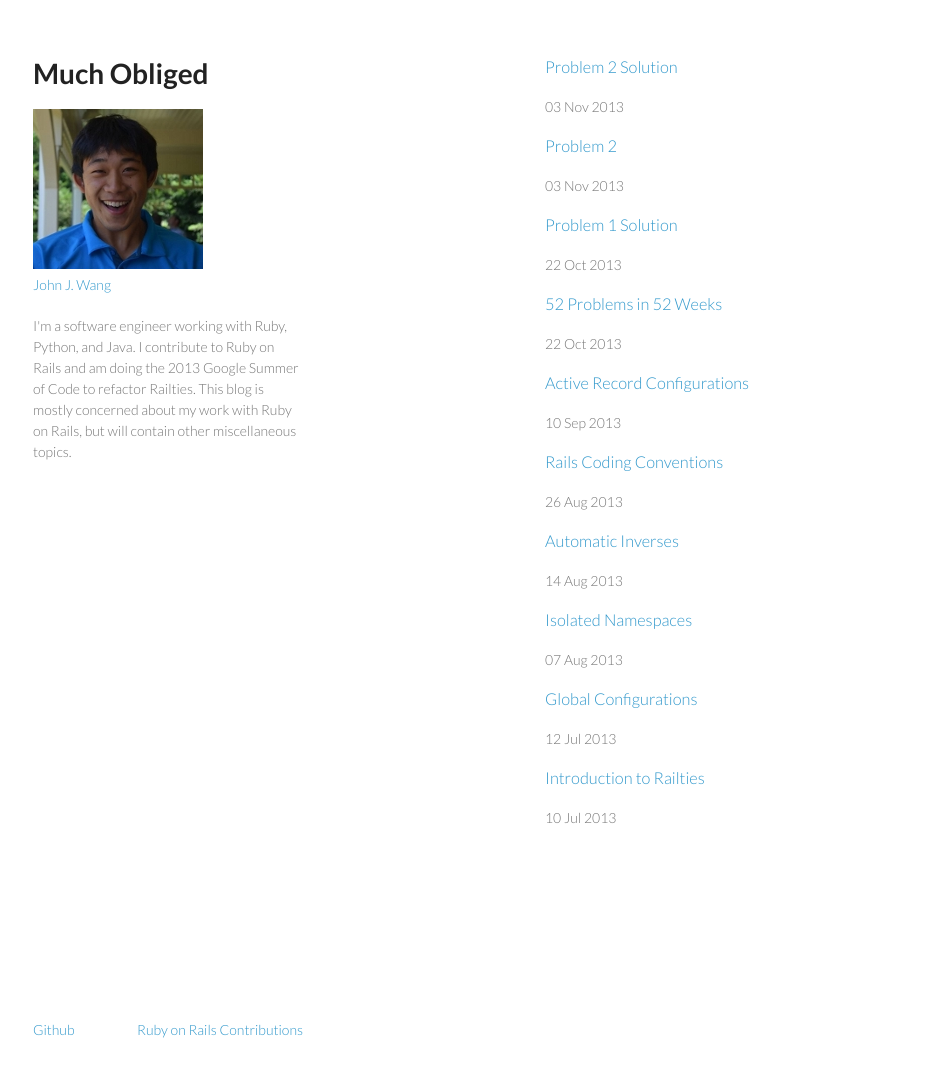
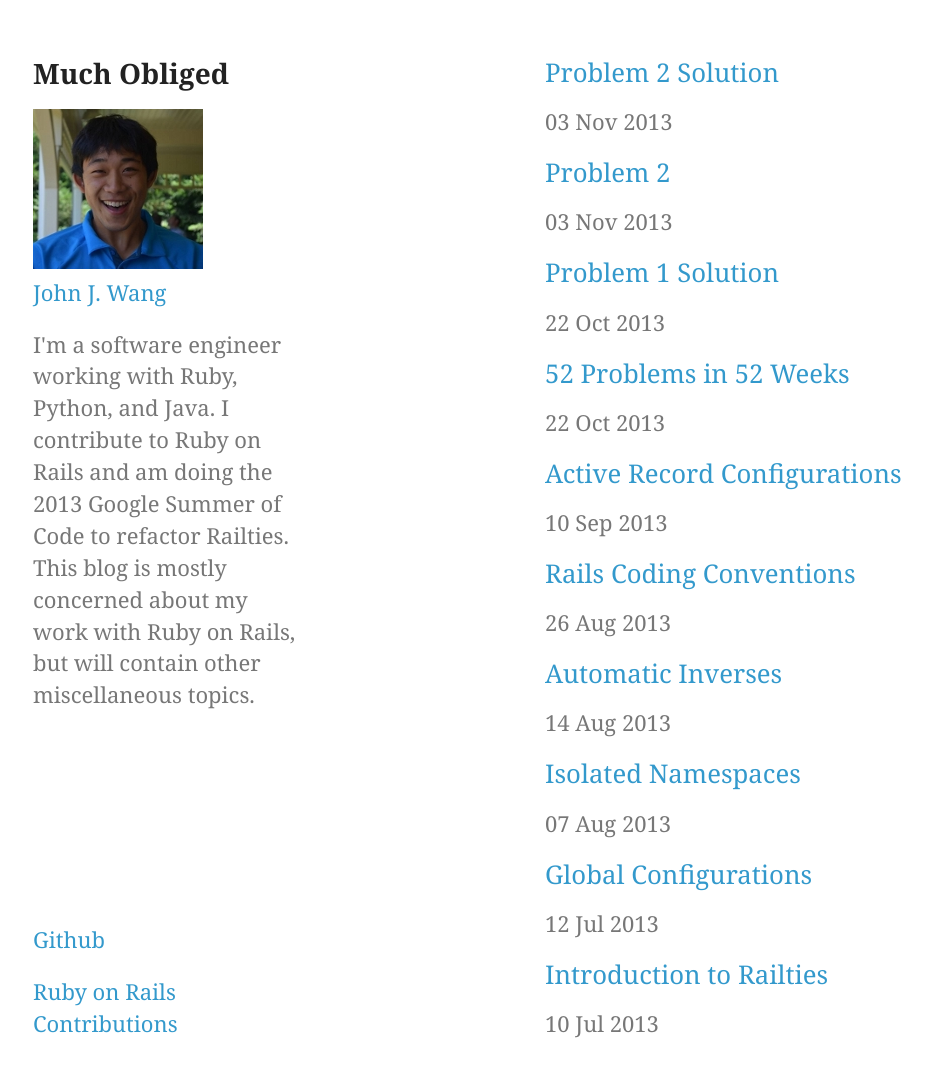
Before and after one commit to wangjohn/wangjohn.github.io, a Jekyll site: the page built from index.html, in a window 1280 px wide and 1110 px high. Shown: the top 1077 px of the window, without its empty margins (177-1109 px from the left). Built offline with Jekyll 4.4.1, drawn with Linux system fonts in a browser that asks for light colours.

Commit message:
Changing css.

```diff
--- a/css/styles.css
+++ b/css/styles.css
@@ -1,10 +1,12 @@
 @import url(https://fonts.googleapis.com/css?family=Lato:300italic,700italic,300,700);
 
 body {
+  font-family: "ff-tisa-web-pro",Georgia,Cambria,"Times New Roman",Times,serif;
+  font-weight: 400;
+  font-size: 22px;
+  line-height: 1.45;
   padding:50px;
-  font:14px/1.5 Lato, "Helvetica Neue", Helvetica, Arial, sans-serif;
   color:#777;
-  font-weight:300;
 }
 
 h1, h2, h3, h4, h5, h6 {
```
